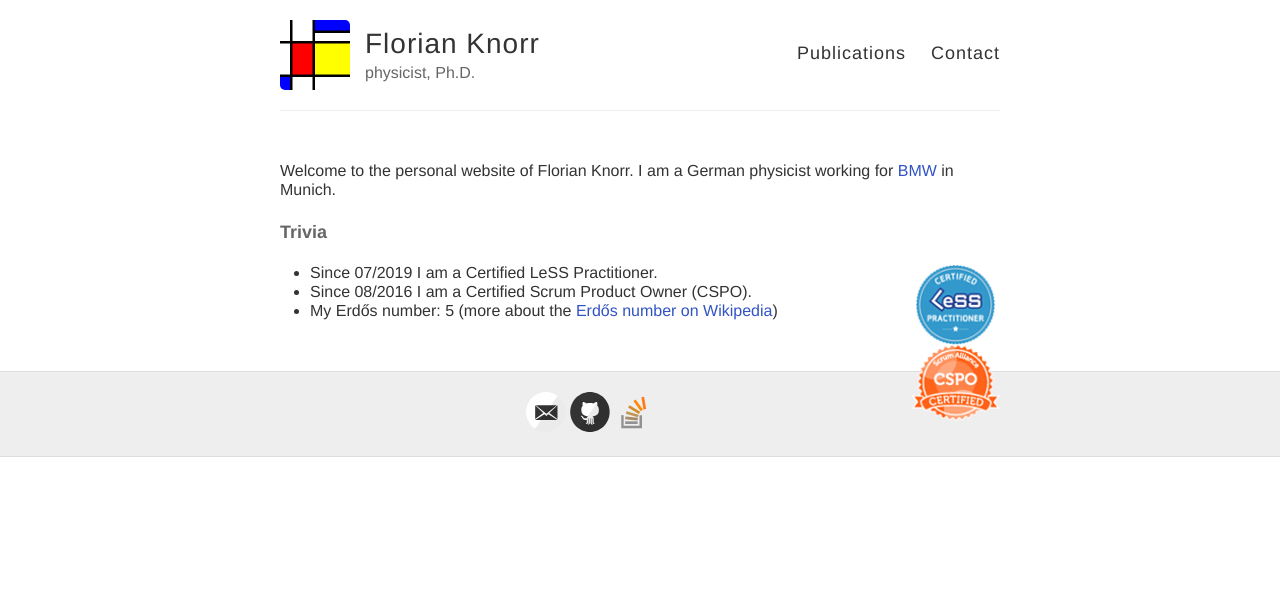
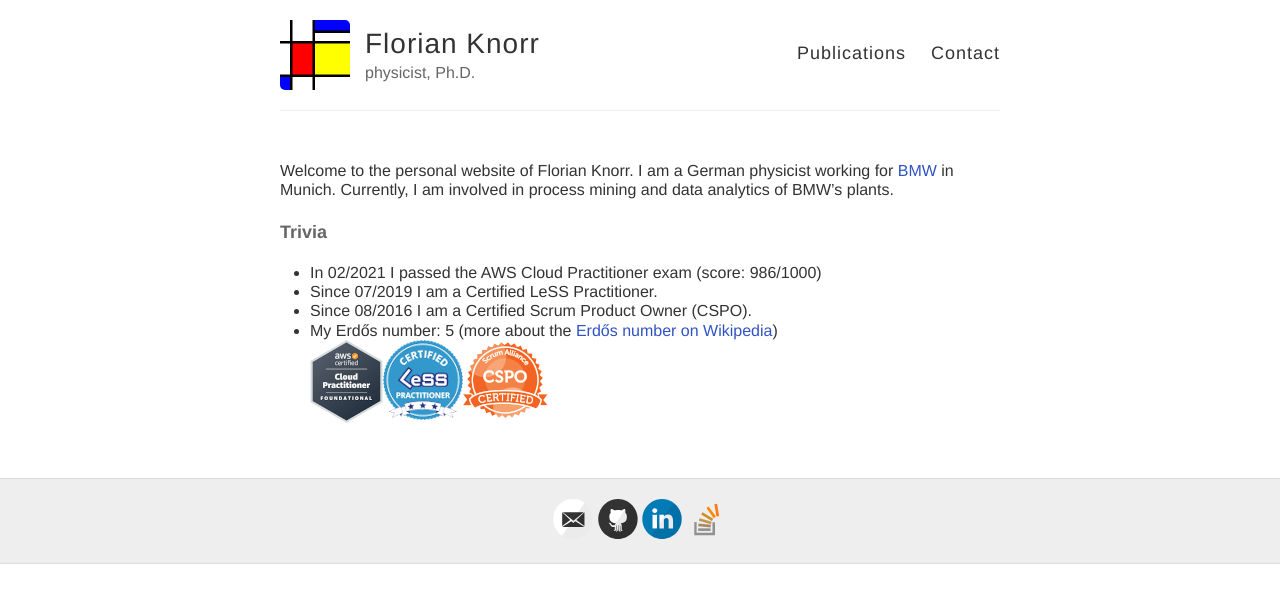
Before and after one commit to f-knorr/jekyll, a Jekyll site: the page built from index.md, in a window 1280 px wide. Shown: the top 603 px of the page. Built offline with Jekyll 4.4.1, drawn with Linux system fonts in a browser that asks for light colours.

Commit message:
added aws

```diff
--- a/_config.yml
+++ b/_config.yml
@@ -24,7 +24,7 @@ footer-links:
   flickr:
   github: f-knorr
   instagram:
-  linkedin:
+  linkedin: florian-knorr-96768a268
   pinterest:
   rss: # just type anything here for a working RSS icon, make sure you set the "url" above!
   twitter: #jekyllrb
@@ -102,3 +102,4 @@ exclude:
     - LICENSE
     - README.md
     - CNAME
+    - vendor
--- a/index.md
+++ b/index.md
@@ -4,8 +4,11 @@ layout: default
 
 Welcome to the personal website of Florian Knorr.
 I am a German physicist working for [BMW](https://www.bmwgroup.com/en.html) in Munich.
+Currently, I am involved in process mining and data analytics of BMW's plants.
 
 #### Trivia
-* <img class="seal" src="images/logos2.png" alt="Logos">Since 07/2019 I am a Certified LeSS Practitioner.
+* In 02/2021 I passed the AWS Cloud Practitioner exam (score: 986/1000)
+* Since 07/2019 I am a Certified LeSS Practitioner.
 * Since 08/2016 I am a Certified Scrum Product Owner (CSPO).
 * My Erdős number: 5 (more about the [Erdős number on Wikipedia](https://en.wikipedia.org/wiki/Erd%C5%91s_number))
+![image tooltip here](/images/logos4.png)
```
Also changed, not shown: references.md (+1 -1 lines), images/logos4.png (added).
